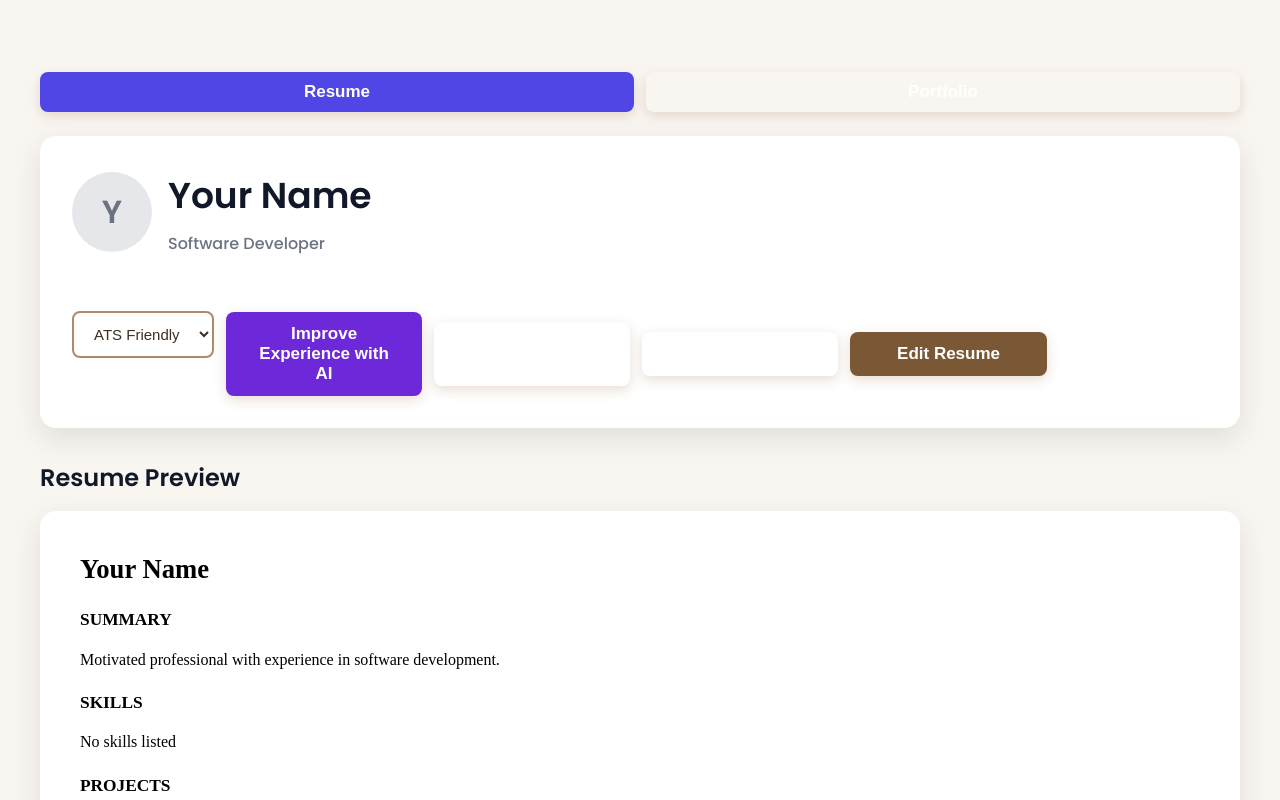
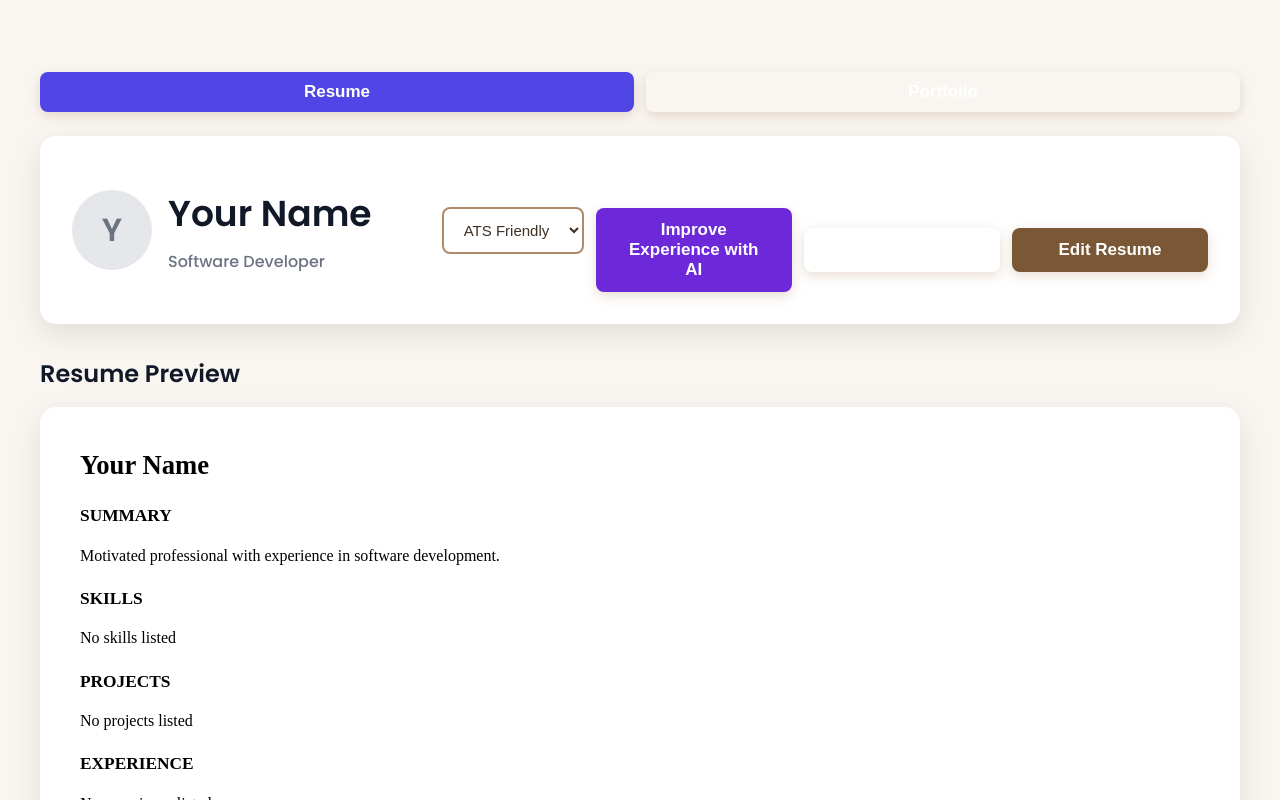
Before and after one commit to sugandhatiwari01/instantress, a React (Create React App) app in the folder front/: page /results in a window 1280 px wide. Built offline with nearby package versions, Linux system fonts and the light colour scheme; what @react-pdf/renderer would draw is missing.

Commit message:
resultpage

```diff
--- a/front/src/components/ResultsPage.js
+++ b/front/src/components/ResultsPage.js
@@ -477,13 +477,7 @@ const handlePDF = async () => {
 
 
 
-            <button
-              style={{ ...styles.primaryBtn, ...styles.generateBtn }}
-              onClick={handleGeneratePortfolio}
-              disabled={localLoading}
-            >
-              {localLoading ? "Generating…" : "Generate Portfolio"}
-            </button>
+
 
             <button
               style={{ ...styles.primaryBtn, ...styles.pdfBtn }}
```
